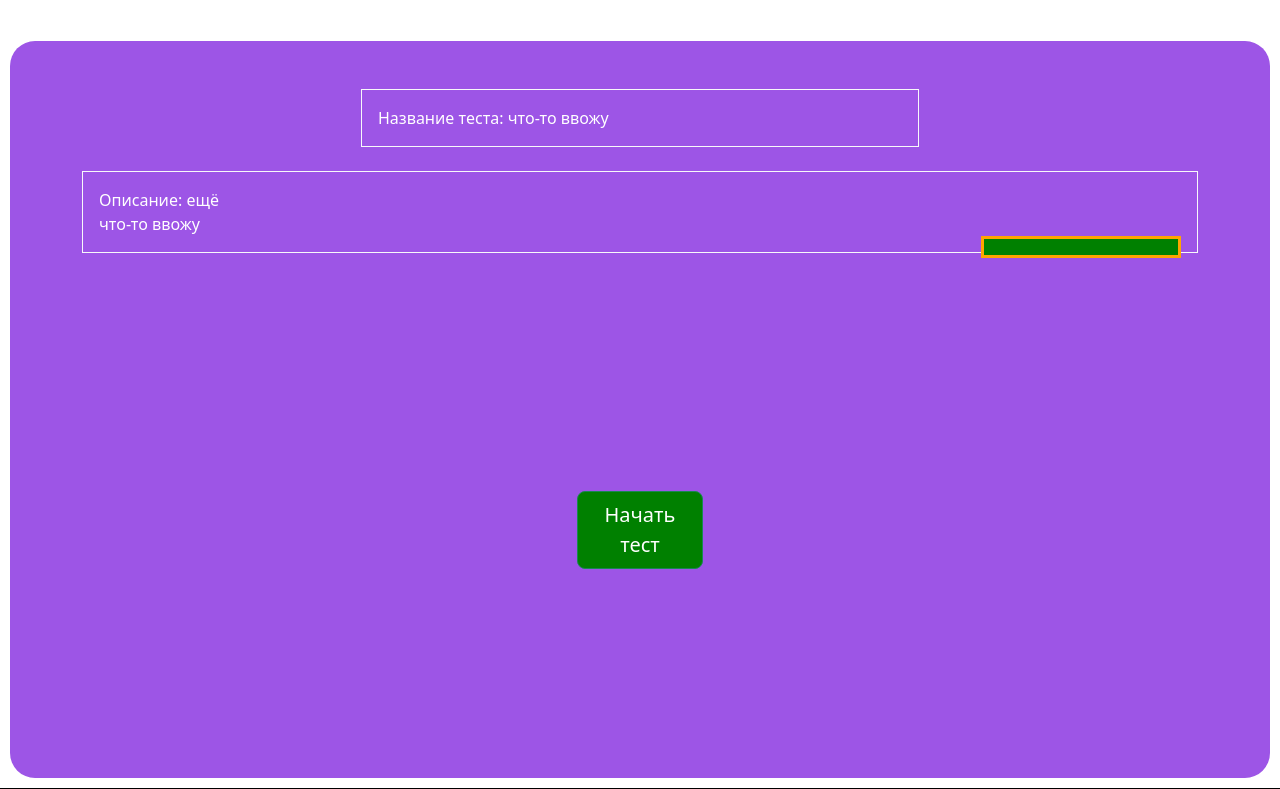
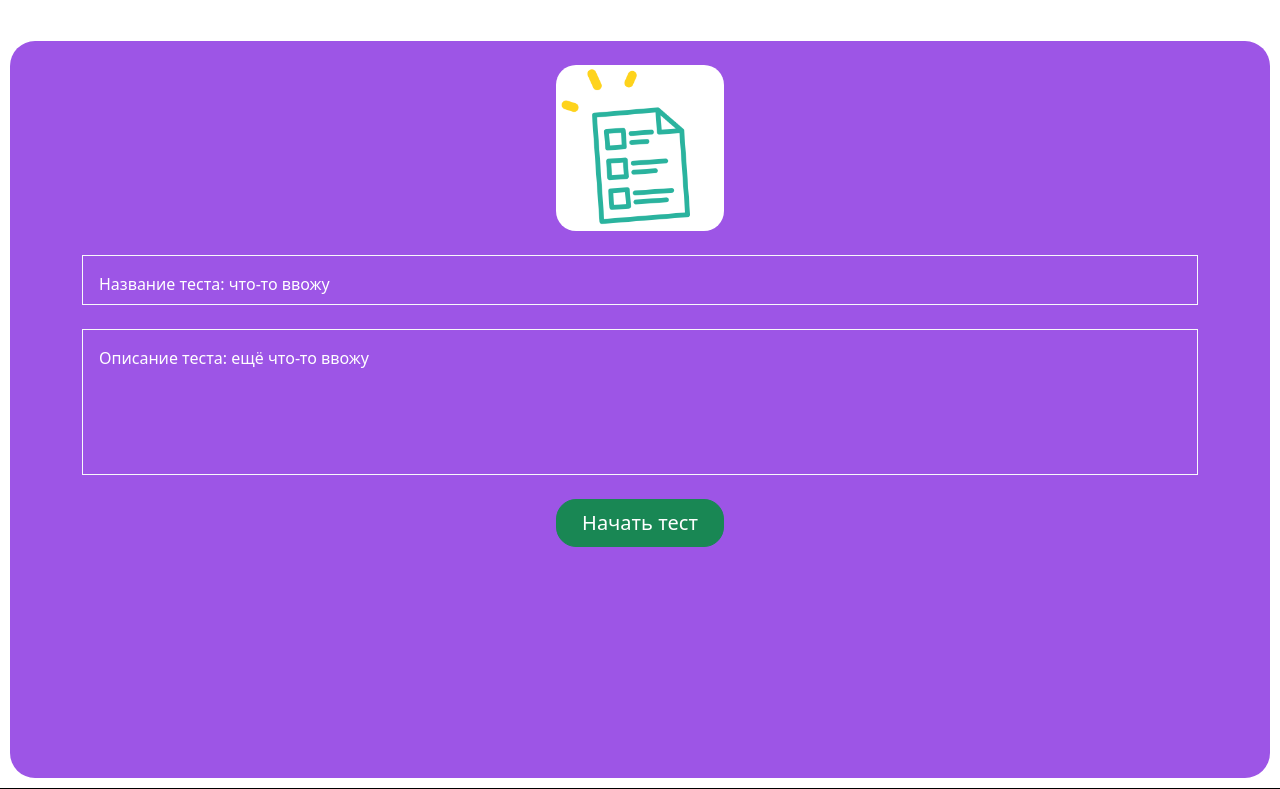
Before and after one commit to moipo/tester, a Django app: page /start_a_test/1 in a window 1280 px wide. Shown: the part 64-853 px from the top of the page. Run offline with Django 4.2, Linux system fonts and the light colour scheme; data comes from the database, SQL or seed files in the repository; both versions use the stored data as it was after the commit.

Commit message:
take_test first page

```diff
--- a/templates/take_test/start_a_test.html
+++ b/templates/take_test/start_a_test.html
@@ -5,33 +5,38 @@
 
 <div class = 'container'>
   <br>
+  <img src="{{the_test.image.url}}" alt="" class = "center">
   <br>
-  <div class="border border-light p-3 mb-4 " style = "width: 50%; margin:auto; ">
-    <div class="text-nowrap red" style="width: 8rem; color: white; text-aligh">
+  <div class="border border-light p-3 mb-4">
+    <div class="text-wrap" style=" height: 1rem; width: 80%; color: white;">
       Название теста: {{the_test.title}}
     </div>
   </div>
+
+
   <div class="border border-light p-3 mb-4">
-    <div class="text-wrap" style="width: 8rem; color: white;">
-      Описание: {{the_test.description}}
+    <div class="text-wrap" style=" height: 7rem; width: 80%; color: white;">
+      Описание теста: {{the_test.description}}
     </div>
-    <div class="container question_box">
+  </div>
+  <form action = "{% url 'take_test' the_test.pk 0 %}">
+      <button type="submit" class = "btn btn-success btn-lg center" name="button">Начать тест</button>
+  </form>
+    <!-- <div class="container question_box">
       <ul>
       {%for question in the_questions%}
         <li>{{question}} </li>
       {% endfor %}
       </ul>
-    </div>
-  </div>
+    </div> -->
 </div>
 
 
-<form action = "{% url 'take_test' the_test.pk 0 %}">
-    <button type="submit" class = "btn btn-success btn-lg midbtn" name="button">Начать тест</button>
-</form>
+
 
 <style>
   .question_box{
+    margin:35px;
     display:flex;
     background-color:green;
     width:200px;
@@ -39,5 +44,13 @@
     float:right;
     border: 3px solid orange;
   }
+
+  .center {
+  display: block;
+  margin-left: auto;
+  margin-right: auto;
+  width: 15%;
+  border-radius: 20px;
+}
 </style>
 {% endblock %}
--- a/univ_app/views.py
+++ b/univ_app/views.py
@@ -53,8 +53,9 @@ class General:
             print(answers)
             print(is_right)
 
-            ans_obj = Answer()
+
             for number, answer in enumerate(answers, 1):
+                 ans_obj = Answer()
                  ans_obj.answer = answer
                  ans_obj.is_right = number in is_right
                  ans_obj.related_question = the_question
@@ -127,6 +128,7 @@ class General:
 
         the_answers = Answer.get_answers(this_question)
         ctx = {
+            "quantity_of_questions" : len(question_set),
             "this_question": this_question,
             "next_question_num": next_question_num,
             "the_answers" : the_answers,
```
Also changed, not shown: templates/take_test/take_test.html (+5 -3 lines), db.sqlite3.
